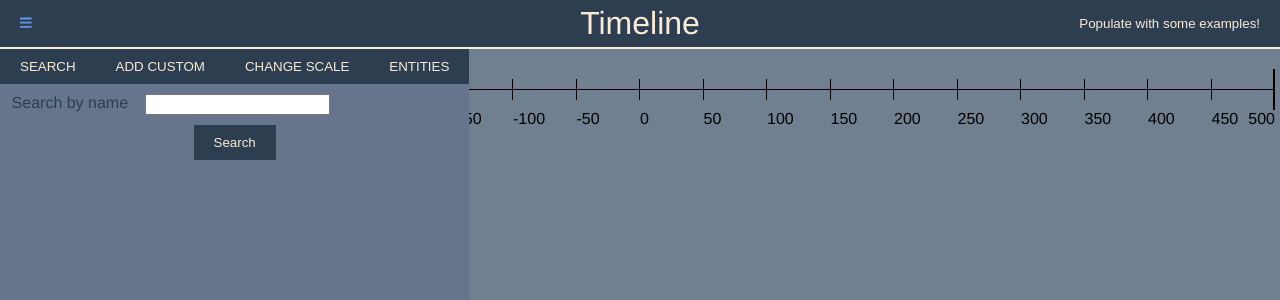
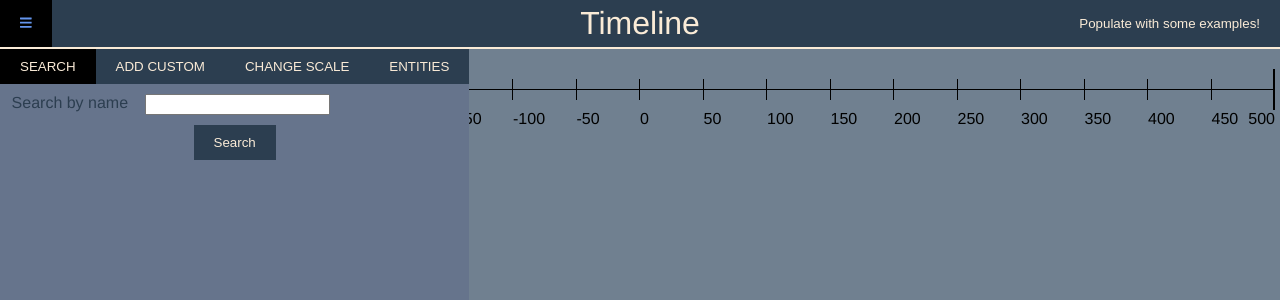
Before and after one commit to hkeward/timeline, a Vue app: page / in a window 1280 px wide. Both pictures are taken after a click on the button 25 px from the left and 23 px from the top of the page. Shown: the top 300 px of the page. Built offline with nearby package versions, Linux system fonts and the light colour scheme.

Commit message:
Change colour of active buttons

```diff
--- a/src/views/TimelineApp/TimelineApp.vue
+++ b/src/views/TimelineApp/TimelineApp.vue
@@ -2,7 +2,7 @@
   <div id="root">
     <div id="header">
       <div class="left">
-        <button id="hamburger" @click="toggleMenu">
+        <button id="hamburger" @click="toggleMenu" :class="{ 'active' : menu_visible }">
           <font-awesome-icon icon="bars"></font-awesome-icon>
         </button>
       </div>
@@ -20,19 +20,35 @@
       :style="{ visibility: menu_visible ? 'visible' : 'hidden' }"
     >
       <div id="advanced-menu">
-        <div id="menu-search"><button @click="changeAdvancedTab('search')">SEARCH</button></div>
-        <div id="menu-custom" @click="changeAdvancedTab('custom')"><button>ADD CUSTOM</button></div>
-        <div id="menu-scale" @click="changeAdvancedTab('scale')"><button>CHANGE SCALE</button></div>
-        <div id="menu-entities" @click="changeAdvancedTab('entities')"><button>ENTITIES</button></div>
+        <div id="menu-search">
+          <button @click="changeAdvancedTab('search')" :class="{ 'active' : advanced_tab === 'search' }">
+            SEARCH
+          </button>
+        </div>
+        <div id="menu-custom">
+          <button @click="changeAdvancedTab('custom')" :class="{ 'active' : advanced_tab === 'custom' }">
+            ADD CUSTOM
+          </button>
+        </div>
+        <div id="menu-scale">
+          <button @click="changeAdvancedTab('scale')" :class="{ 'active' : advanced_tab === 'scale' }">
+            CHANGE SCALE
+          </button>
+        </div>
+        <div id="menu-entities">
+          <button @click="changeAdvancedTab('entities')" :class="{ 'active' : advanced_tab === 'entities' }">
+            ENTITIES
+          </button>
+        </div>
       </div>
       <div id="advanced-content">
         <div v-if="advanced_tab === 'search'">
           <search-entity />
           <possible-matches />
         </div>
-        <custom-entity v-else-if="advanced_tab === 'custom'" />
-        <timeline-legend v-else-if="advanced_tab === 'scale'" />
-        <list-entities v-else-if="advanced_tab === 'entities'" />
+        <custom-entity v-else-if="advanced_tab === 'custom'"/>
+        <timeline-legend v-else-if="advanced_tab === 'scale'"/>
+        <list-entities v-else-if="advanced_tab === 'entities'"/>
       </div>
     </div>
     <div id="timeline">
@@ -185,5 +201,7 @@ h1 {
   margin: 20px 5px;
 }
 
-#timeline-entities:
+.active {
+  background: black;
+}
 </style>
```
